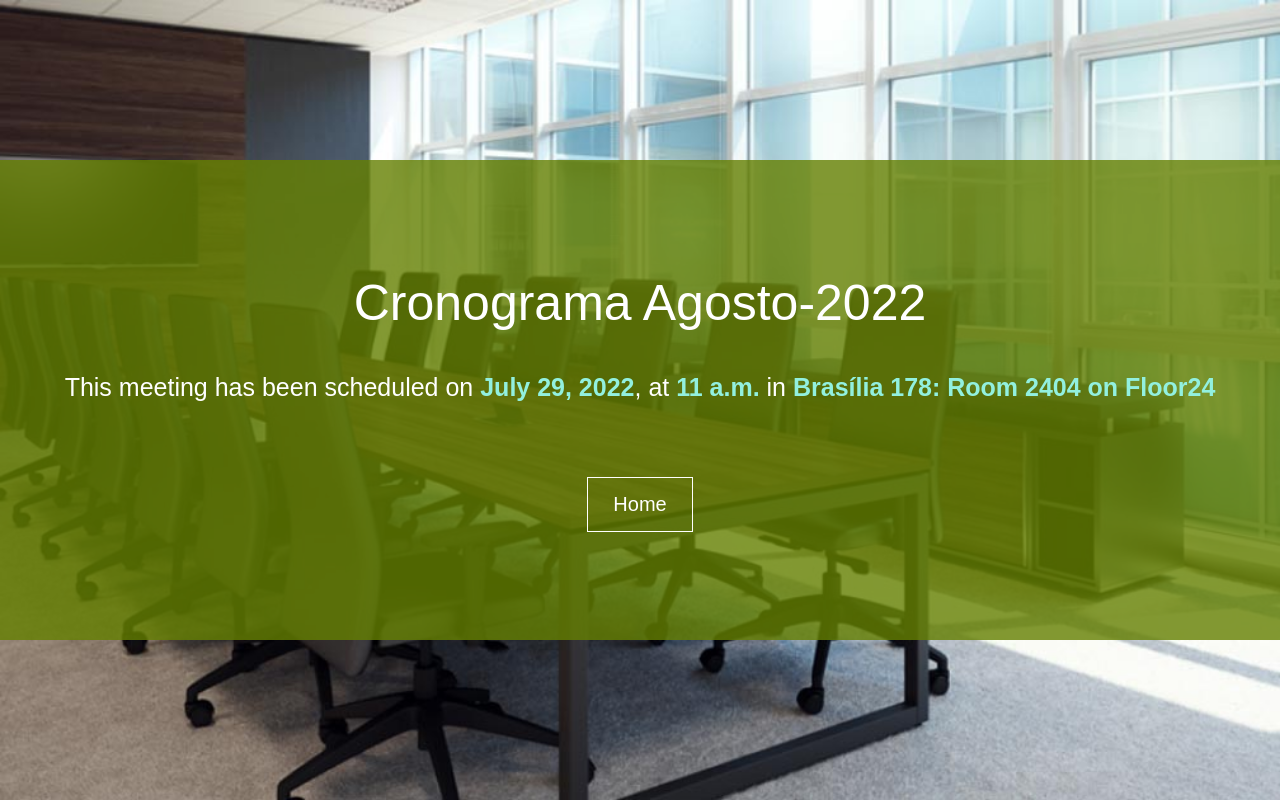
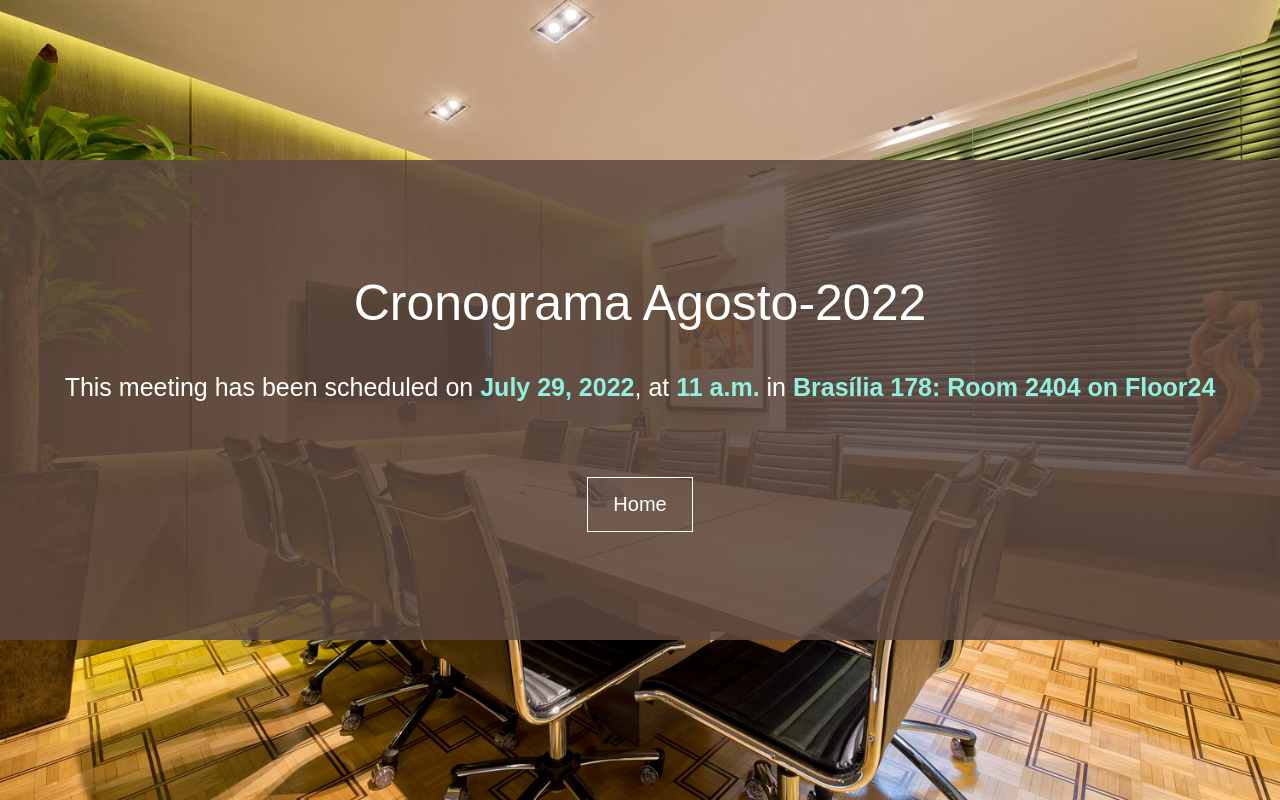
Before and after one commit to Lia-Pires/Meeting-Planner-Django, a Django app: page /meetings/2 in a window 1280 px wide. Run offline with Django 4.2, Linux system fonts and the light colour scheme; data comes from the database, SQL or seed files in the repository; both versions use the stored data as it was after the commit.

Commit message:
Meeting planner - Done

```diff
--- a/meeting_planner/meetings/static/meetings/detail.css
+++ b/meeting_planner/meetings/static/meetings/detail.css
@@ -27,8 +27,7 @@ h1 {
 }
 
 .content {
-  /* background-color: rgba(48, 47, 47, 0.85); */
-  background-color: rgba(100, 128, 0, 0.8);
+  background-color: rgba(93, 73, 64, 0.85);
   padding: 40px;
   width: 100vw;
   height: 60vh;
```
Also changed, not shown: meeting_planner/db.sqlite3, meeting_planner/meetings/static/meetings/meeting.jpg, meeting_planner/meetings/static/meetings/rooms_list.jpg, meeting_planner/website/static/website/home_bg.jpg.
